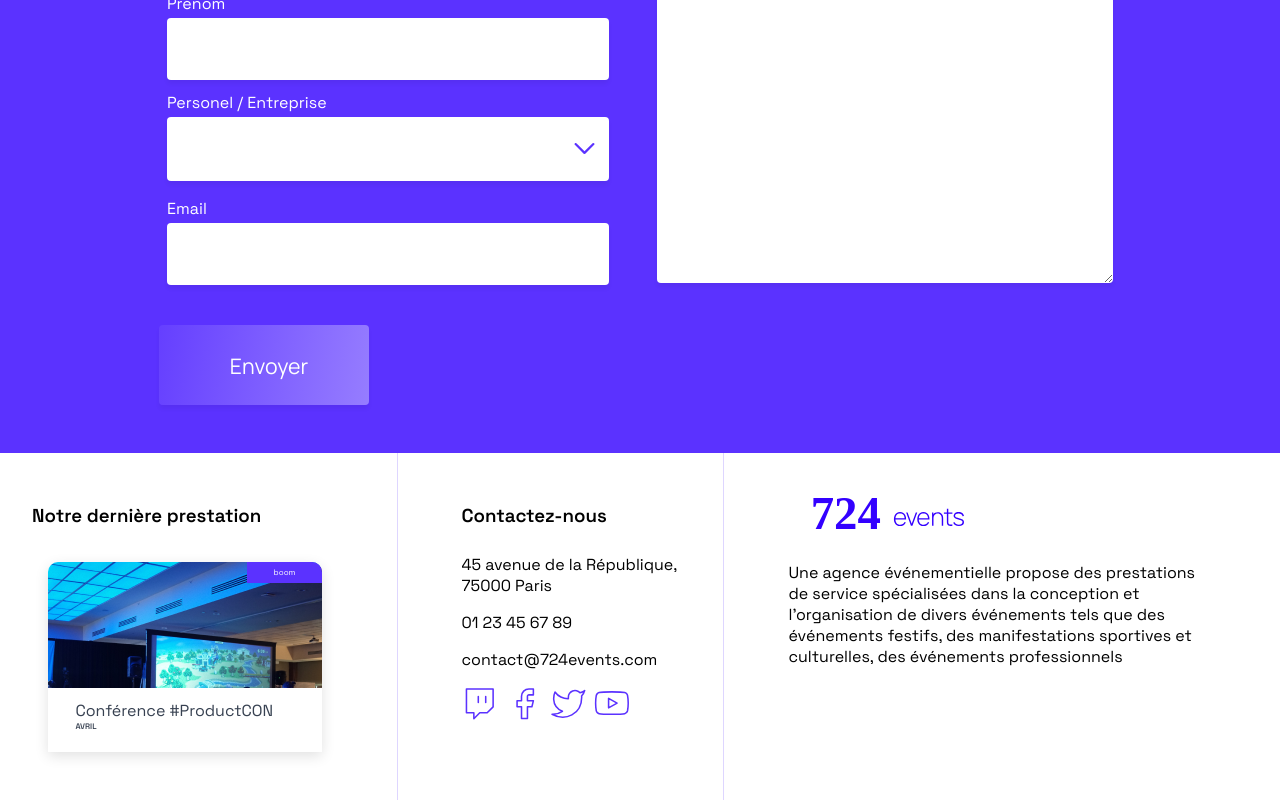
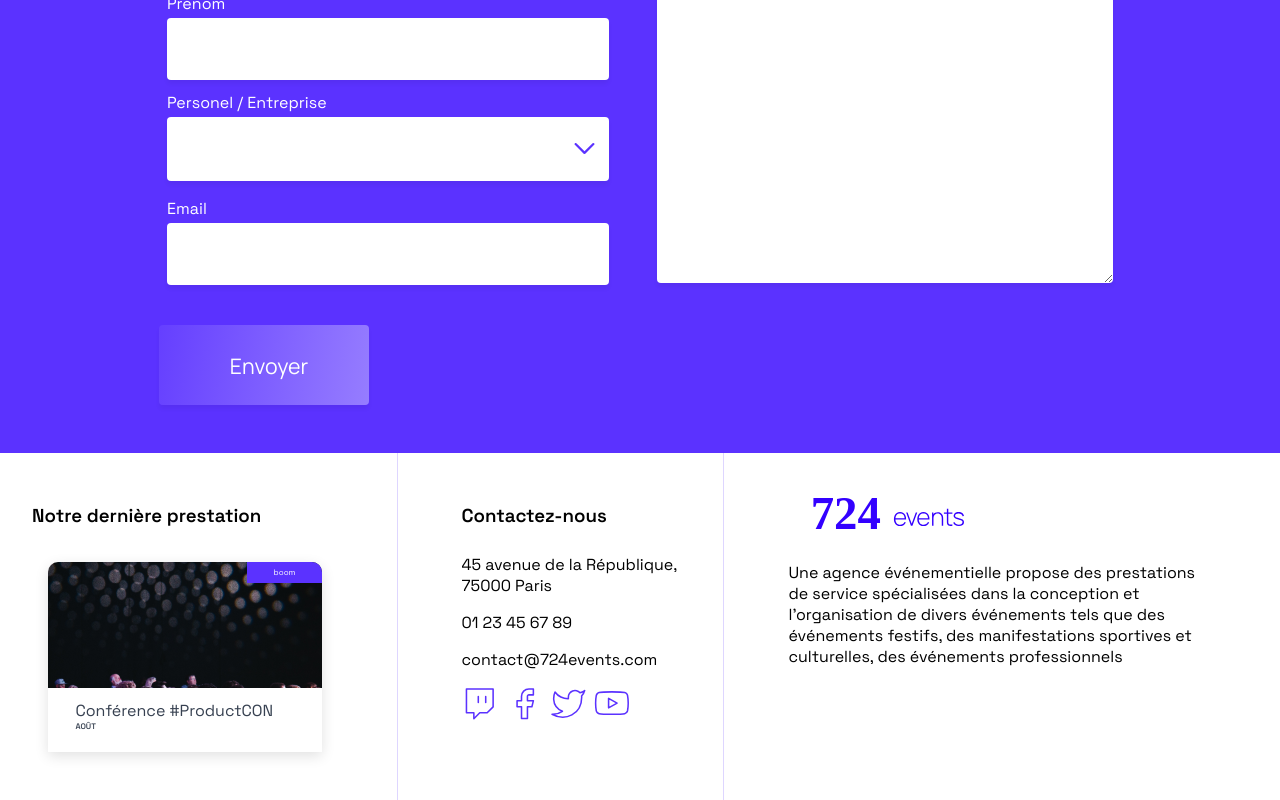
Before and after one commit to Miaoday/p10_724events, a React (Create React App) app: page / in a window 1280 px wide. Shown: the part 5660-6460 px from the top of the page. Built offline with nearby package versions, Linux system fonts and the light colour scheme.

Commit message:
update footer

```diff
--- a/src/containers/Events/index.js
+++ b/src/containers/Events/index.js
@@ -40,7 +40,7 @@ const EventList = () => {
     setType(evtType);
   };
   const pageNumber = Math.floor((filteredEvents?.length || 0) / PER_PAGE) + 1;
-  const typeList = new Set(data?.events?.map((event) => event.type));
+  const typeList = new Set(data?.events.map((event) => event.type));
   return (
     <>
       {error && <div>An error occured</div>}
--- a/src/contexts/DataContext/index.js
+++ b/src/contexts/DataContext/index.js
@@ -37,6 +37,17 @@ export const DataProvider = ({ children }) => {
     getData();
   },[data, getData]);
 
+  useEffect(() => {
+    if (data && data.events && data.events.length > 0) {
+      const latestEvent = data.events.reduce((latest, current) => {
+        const latestDate = new Date(latest.date);
+        const currentDate = new Date(current.date);
+        return currentDate > latestDate ? current : latest;
+      });
+      setLast(latestEvent);
+    }
+  },[data]);
+
   return (
     <DataContext.Provider
       // eslint-disable-next-line react/jsx-no-constructed-context-values
--- a/src/pages/Home/index.js
+++ b/src/pages/Home/index.js
@@ -116,7 +116,7 @@ const Page = () => {
     <footer className="row">
       <div className="col presta">
         <h3>Notre dernière prestation</h3>
-        {last && last.cover && last.title && (
+        {last && last.cover && last.title && last.date && (
         <EventCard
           imageSrc={last.cover}
           title={last.title}
```
